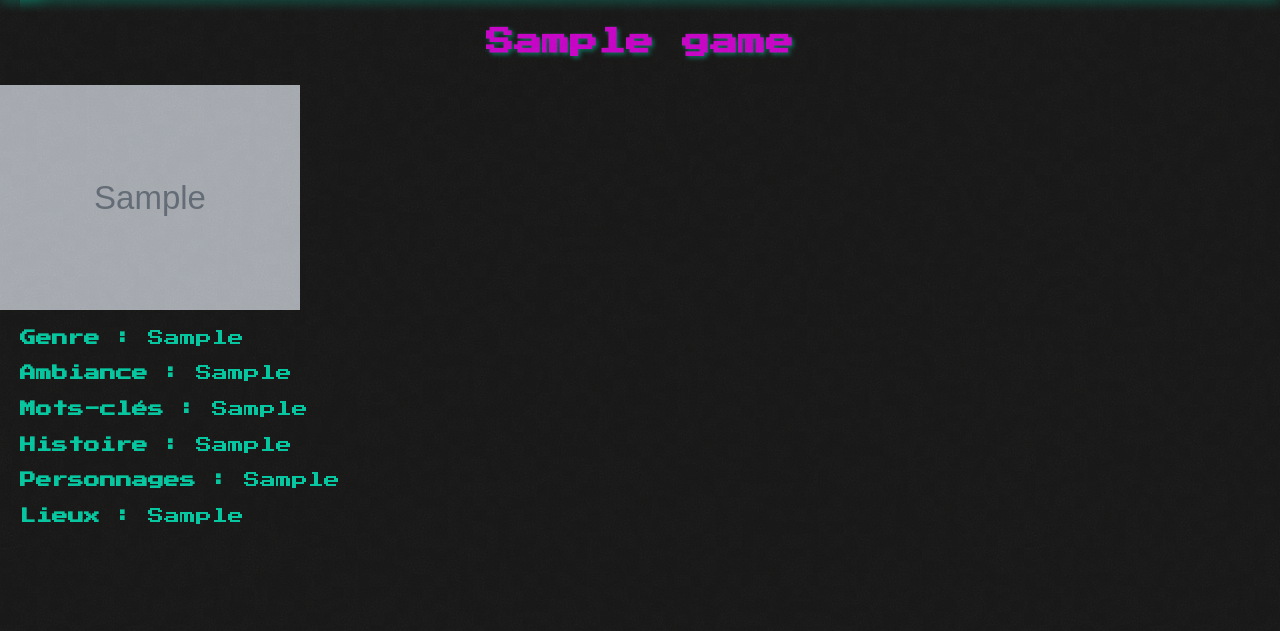
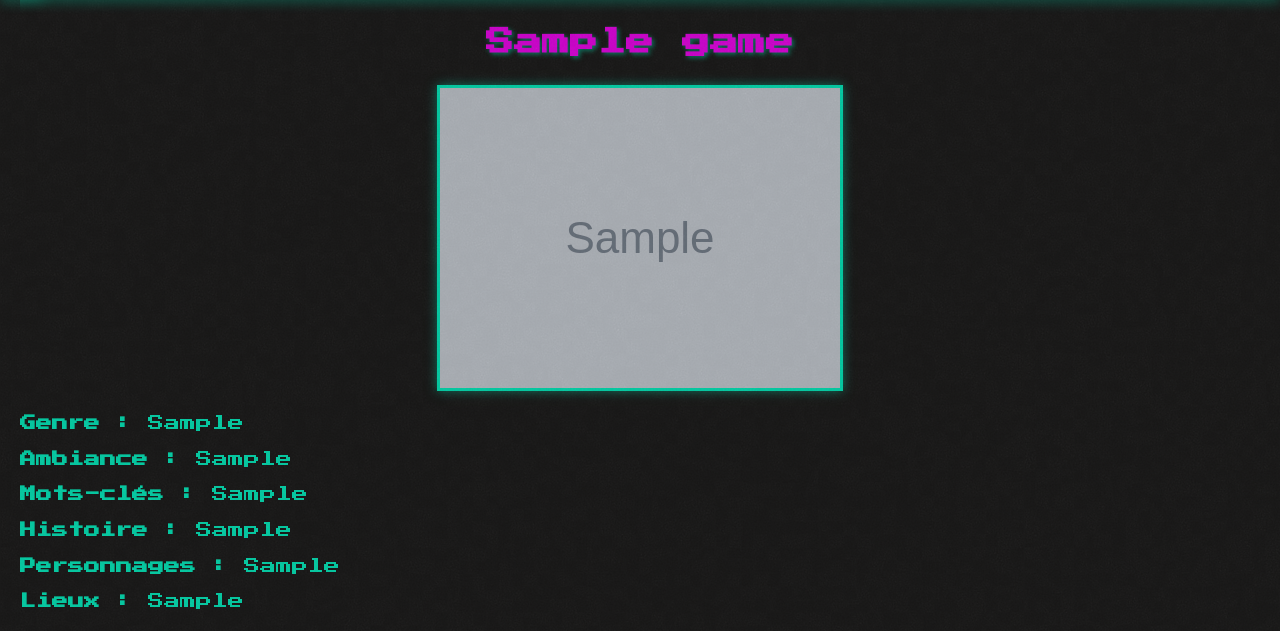
Before and after one commit to faycalEdderi/gameGenerator, a Django app: page /game/1/ in a window 1280 px wide. Shown: the part 120-751 px from the top of the page. Run offline with Django 5.2, Linux system fonts and the light colour scheme; a user stored in the database is signed in; tables that the repository leaves empty hold one stand-in row (values such as "Sample post"); grey boxes marked "Sample" are stand-in pictures.

Commit message:
correcting readme and adding css center

```diff
--- a/generator/templates/generator/game_detail.html
+++ b/generator/templates/generator/game_detail.html
@@ -2,7 +2,9 @@
 {% block content %}
     <h1>{{ game.title }}</h1>
     {% if game.image %}
-        <img src="{{ game.image.url }}" alt="Image du jeu" style="max-width: 300px;">
+    <div class="image-container">
+        <img src="{{ game.image.url }}" alt="Image du jeu" class="game-image">
+    </div>
     {% endif %}
     <p><strong>Genre :</strong> {{ game.genre }}</p>
     <p><strong>Ambiance :</strong> {{ game.mood }}</p>
--- a/static/css/style.css
+++ b/static/css/style.css
@@ -118,3 +118,18 @@ body::before {
     opacity: 0.25;
     pointer-events: none;
 }
+
+/* Conteneur de l'image */
+.image-container {
+    display: flex;
+    justify-content: center;
+    width: 100%;
+    margin: 20px 0;
+}
+
+/* Image du jeu */
+.game-image {
+    max-width: 500px;
+    border: 3px solid #00ffcc;
+    box-shadow: 0 0 10px rgba(0, 255, 204, 0.5);
+}
```
Also changed, not shown: other parts of static/css/style.css (+13 -13 lines), README.md, static/images/website_screenshot.png (added).
